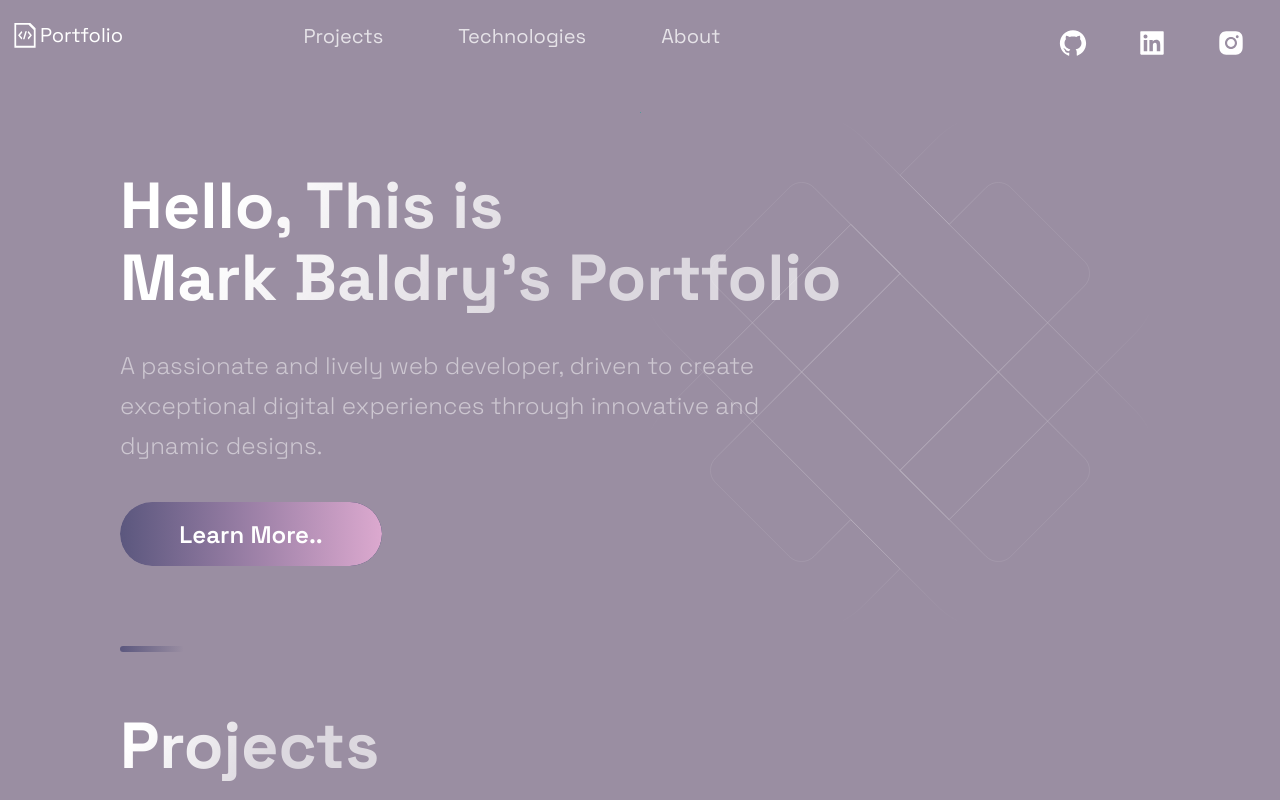
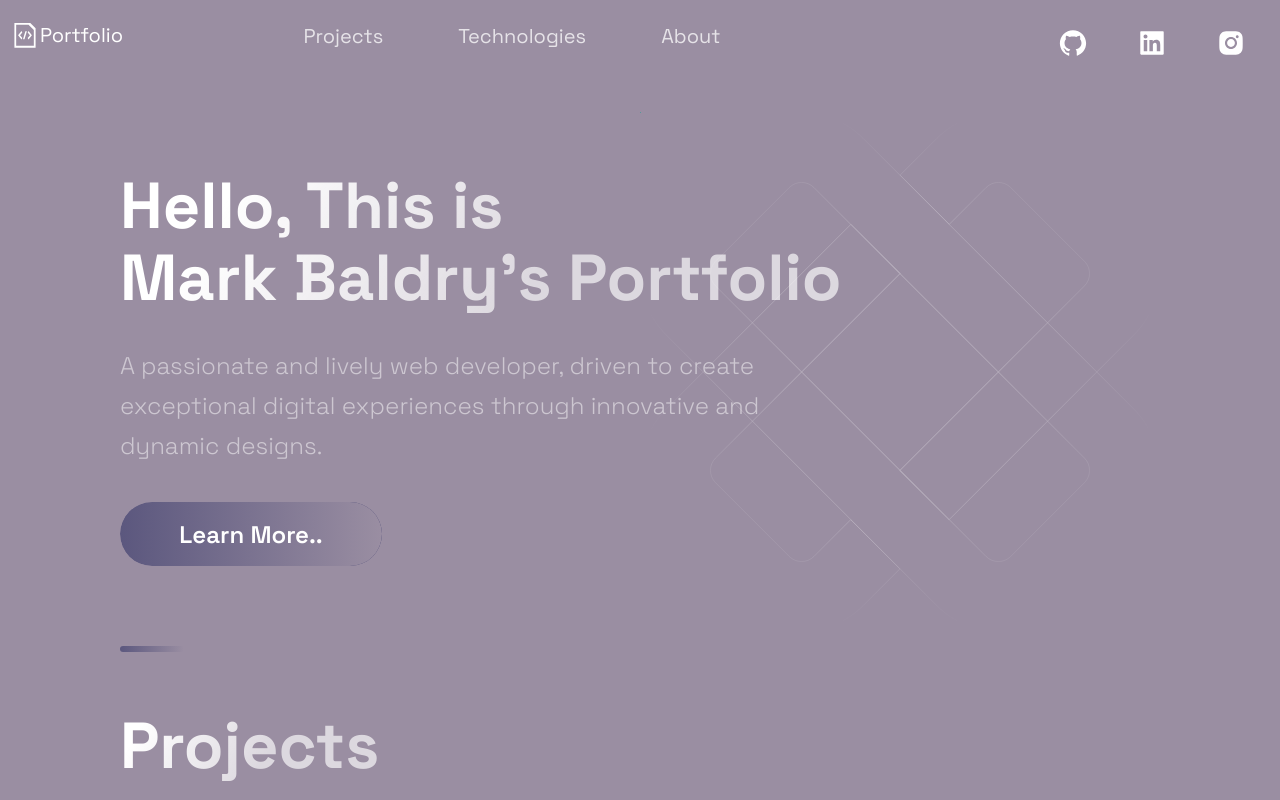
Before and after one commit to markruth2nd/2023-Portfolio, a Next.js app: page / in a window 1280 px wide. Shown: the top 800 px of the page. Built offline with nearby package versions, Linux system fonts and the light colour scheme.

Commit message:
changed learn more button styling for animation purposes

```diff
--- a/src/styles/GlobalComponents/index.js
+++ b/src/styles/GlobalComponents/index.js
@@ -209,7 +209,7 @@ export const ButtonFront = styled.button`
   left: 0;
   width: 100%;
   height: 100%;
-  background: ${({ alt }) => alt ? 'linear-gradient(270deg, #DCA9CF 0%, #0000 100%)' : 'linear-gradient(270deg, #DCA9CF 0%, #5B577E 100%)'};
+  background: ${({ alt }) => alt ? 'linear-gradient(270deg, #0000 0%, #0000 100%)' : 'linear-gradient(270deg, #9A8EA2 0%, #5B577E 100%)'};
   opacity: ${({ disabled }) => disabled ? '.5' : '1'};
   transition: .4s ease;
   font-size: ${({ alt }) => alt ? '20px' : '24px'};
```
